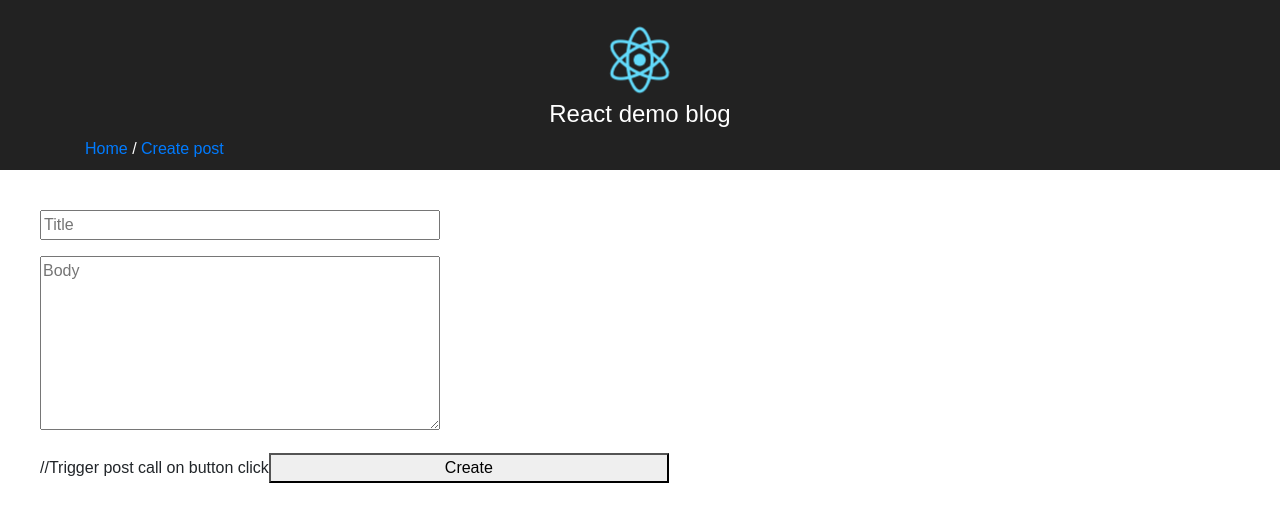
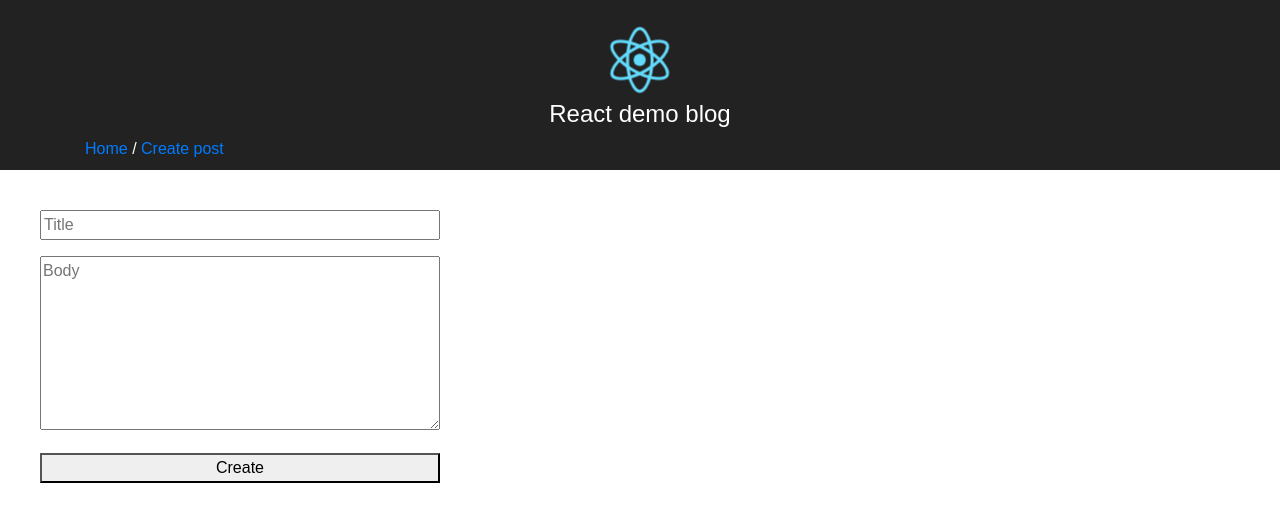
Before and after one commit to craigdanj/react-demo-blog, a React (Create React App) app: page /post/new in a window 1280 px wide. Shown: the top 522 px of the page. Built offline with nearby package versions, Linux system fonts and the light colour scheme; no server answers.

Commit message:
comment rmeoved

```diff
--- a/src/components/Post.js
+++ b/src/components/Post.js
@@ -50,7 +50,6 @@ class Post extends Component {
                     <textarea rows="7" type="text" placeholder="Body" value={this.state.post.body}></textarea>
                 </p>
 
-                //Trigger post call on button click
                 {
                     this.state.post.new ?
                         <button type="button">Create</button>
```
